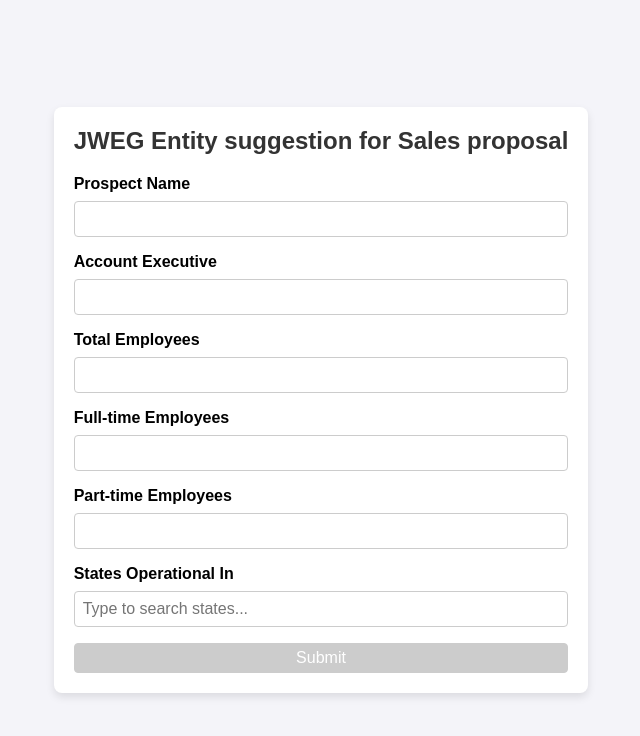
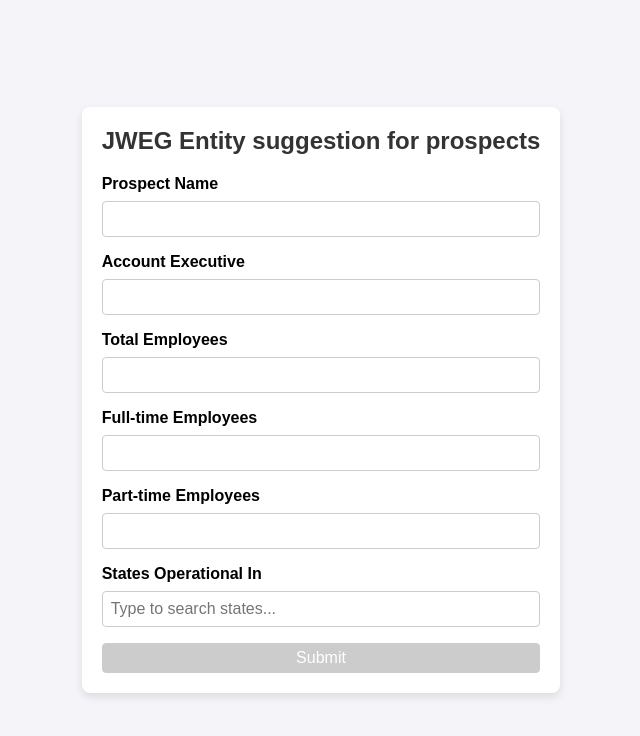
Before and after one commit to RishiA/entity-suggestion, a Next.js app: page / in a window 1280 px wide. Shown: the top 736 px of the page, without its empty margins (319-959 px from the left). Built offline with nearby package versions, Linux system fonts and the light colour scheme.

Commit message:
Form title

```diff
--- a/pages/index.tsx
+++ b/pages/index.tsx
@@ -3,7 +3,7 @@ import JwegForm from '../components/JwegForm';
 export default function Home() {
   return (
     <div className="container">
-      <h1 className="title">JWEG Entity suggestion for Sales proposal</h1>
+      <h1 className="title">JWEG Entity suggestion for prospects</h1>
       <JwegForm />
     </div>
   );
```
